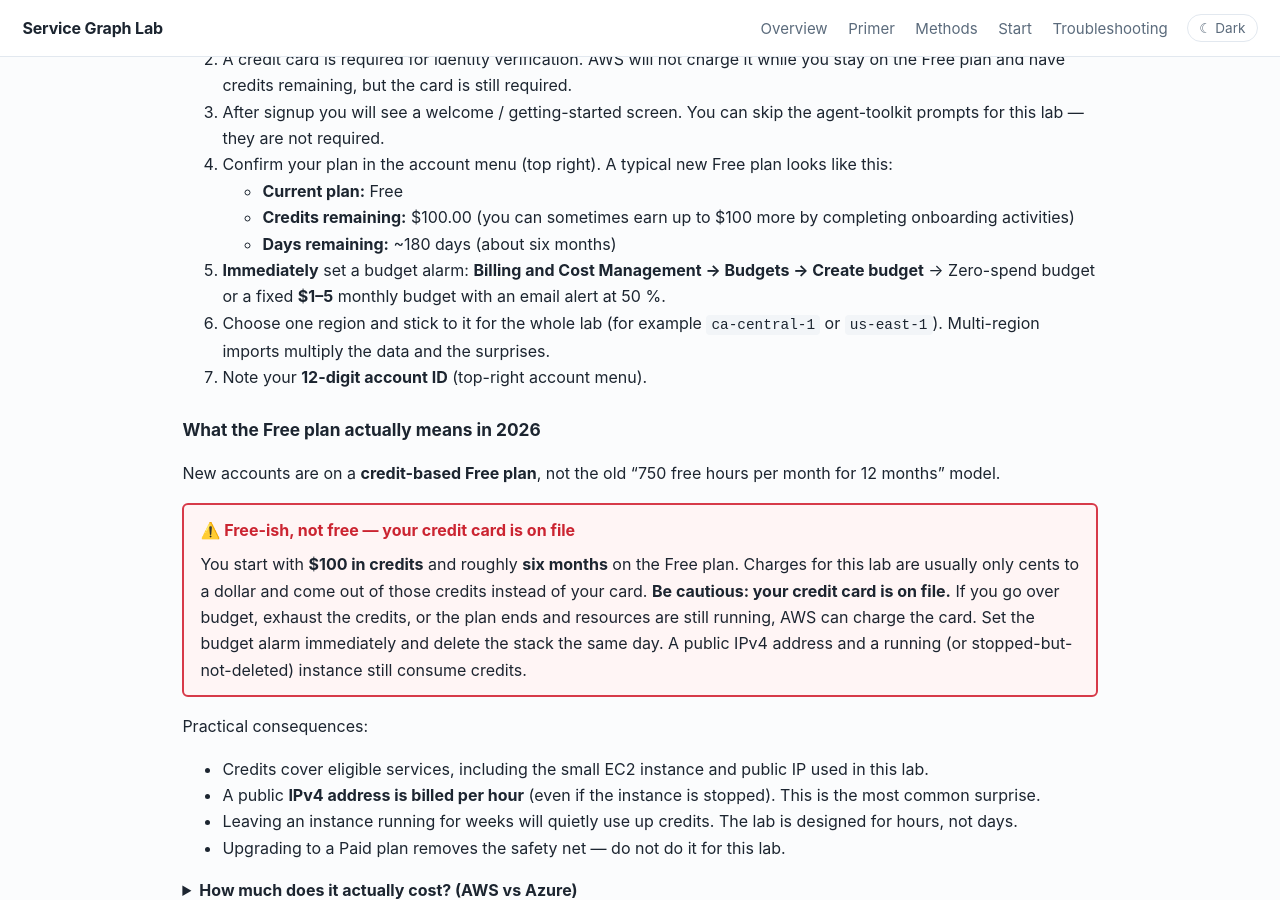
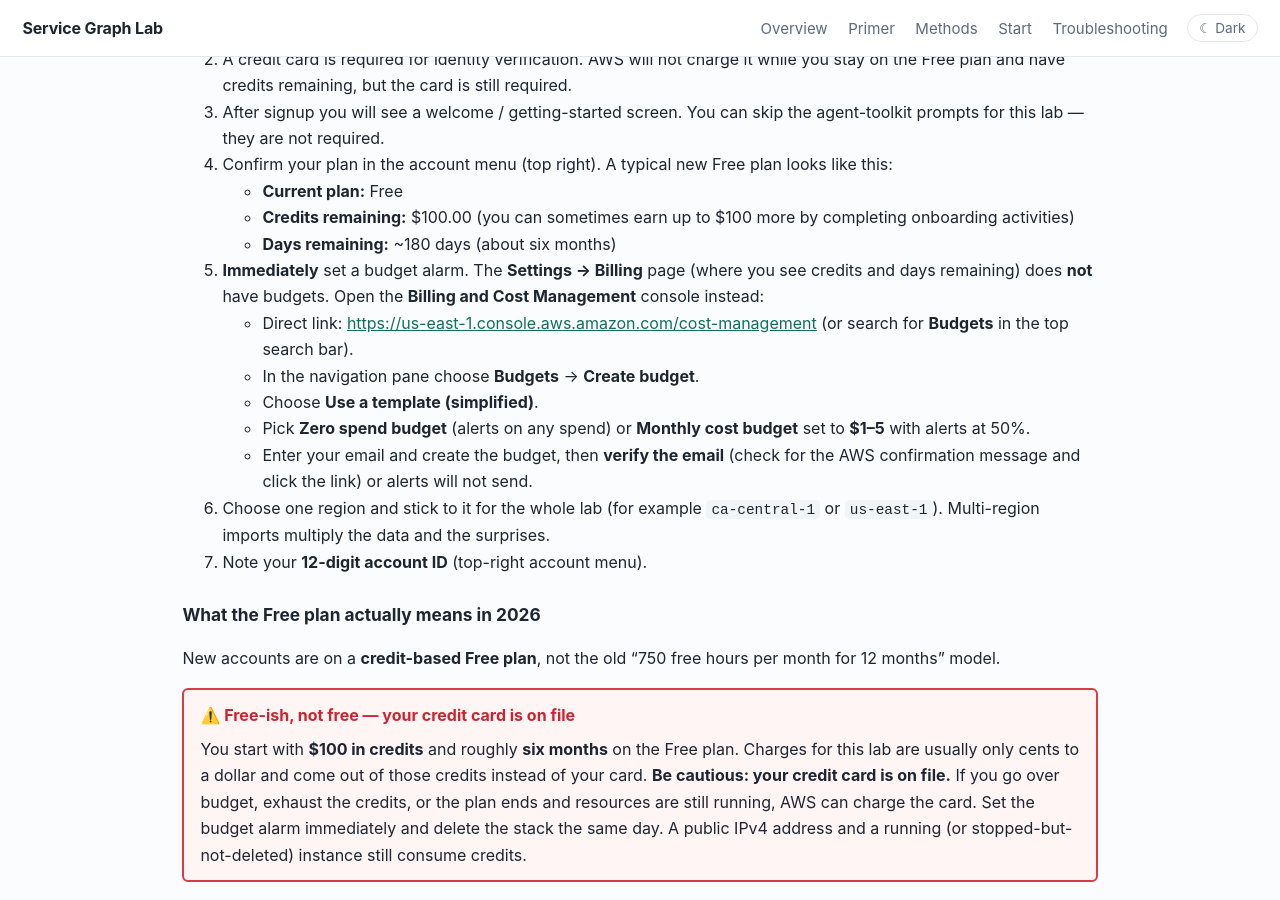
Before and after one commit to eltonaguiar/ServiceNow_ServiceGraph_Lab, a Jekyll site: the page built from labs/00-prerequisites.md, in a window 1280 px wide and 900 px high, scrolled down 1545 px. Built offline with Jekyll 4.4.1, drawn with Linux system fonts in a browser that asks for light colours.

Commit message:
Point budget setup to Cost Management console
The Settings → Billing page on the Free plan does not show budgets. Direct readers to the Billing and Cost Management console and the exact create-budget steps.

```diff
--- a/labs/00-prerequisites.md
+++ b/labs/00-prerequisites.md
@@ -63,7 +63,12 @@ the app.
    - **Current plan:** Free
    - **Credits remaining:** $100.00 (you can sometimes earn up to $100 more by completing onboarding activities)
    - **Days remaining:** ~180 days (about six months)
-5. **Immediately** set a budget alarm: **Billing and Cost Management → Budgets → Create budget** → Zero-spend budget or a fixed **$1–5** monthly budget with an email alert at 50 %.
+5. **Immediately** set a budget alarm. The **Settings → Billing** page (where you see credits and days remaining) does **not** have budgets. Open the **Billing and Cost Management** console instead:
+   - Direct link: [https://us-east-1.console.aws.amazon.com/cost-management](https://us-east-1.console.aws.amazon.com/cost-management) (or search for **Budgets** in the top search bar).
+   - In the navigation pane choose **Budgets** → **Create budget**.
+   - Choose **Use a template (simplified)**.
+   - Pick **Zero spend budget** (alerts on any spend) or **Monthly cost budget** set to **$1–5** with alerts at 50%.
+   - Enter your email and create the budget, then **verify the email** (check for the AWS confirmation message and click the link) or alerts will not send.
 6. Choose one region and stick to it for the whole lab (for example `ca-central-1` or `us-east-1`). Multi-region imports multiply the data and the surprises.
 7. Note your **12-digit account ID** (top-right account menu).
 
```
